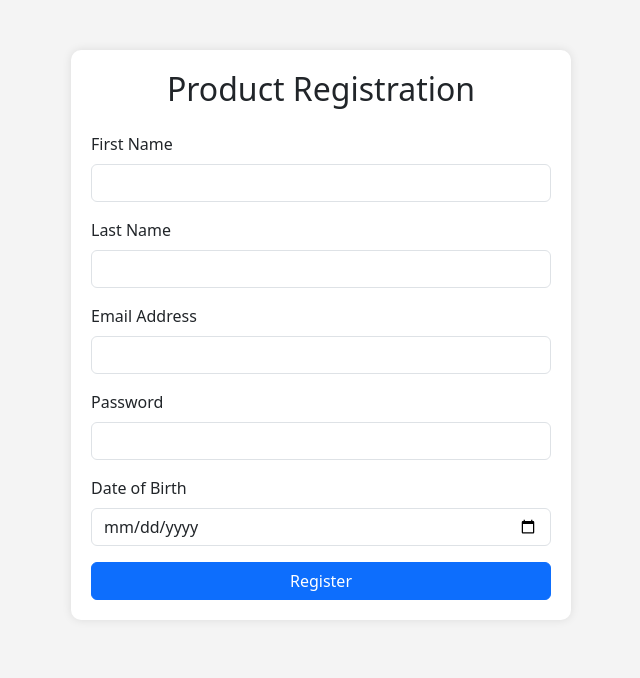
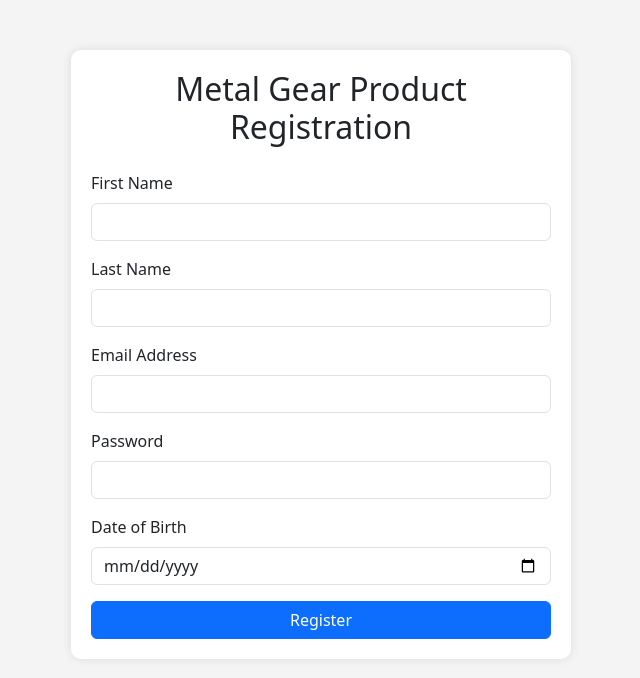
Before and after one commit to Junaid-ghaffar/Junaid-ghaffar.github.io, a plain HTML site: page index.html in a window 1280 px wide. Shown: the whole page, without its empty margins (319-959 px from the left). Drawn offline with nearby package versions, Linux system fonts and the light colour scheme.

Commit message:
Update index.html

```diff
--- a/index.html
+++ b/index.html
@@ -3,7 +3,7 @@
 <head>
     <meta charset="UTF-8">
     <meta name="viewport" content="width=device-width, initial-scale=1.0">
-    <title>Product Registration</title>
+    <title>Metal Gear Registration</title>
     <!-- Bootstrap CSS -->
     <link href="https://cdn.jsdelivr.net/npm/bootstrap@5.3.0-alpha1/dist/css/bootstrap.min.css" rel="stylesheet">
     <style>
@@ -27,7 +27,7 @@
 <body>
 
 <div class="container">
-    <h2 class="text-center mb-4">Product Registration</h2>
+    <h2 class="text-center mb-4">Metal Gear Product Registration</h2>
     <form id="registrationForm">
         <div class="mb-3">
             <label for="firstName" class="form-label">First Name</label>
```
